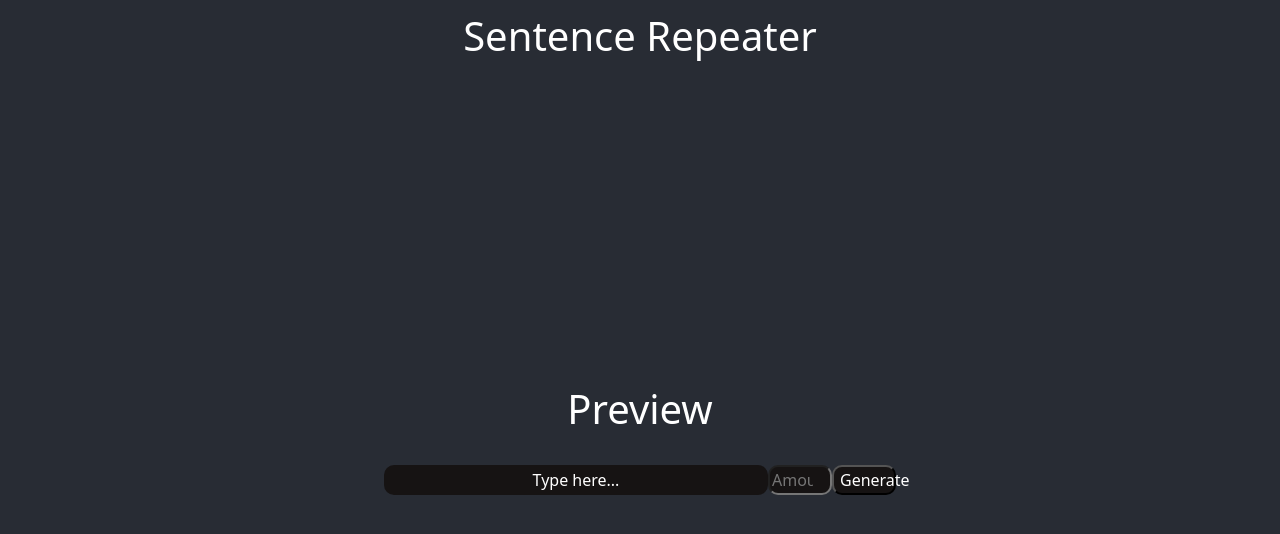
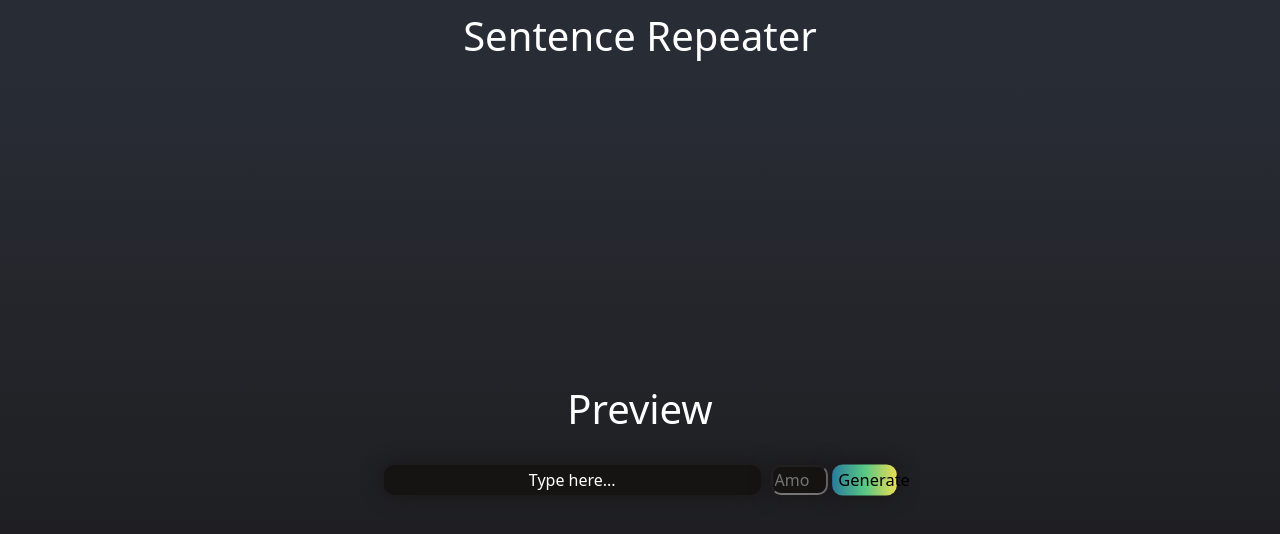
Before and after one commit to akael888/sentence-repeater, a React (Create React App) app in the folder my-app/: page / in a window 1280 px wide. Shown: the top 534 px of the page. Built offline with nearby package versions, Linux system fonts and the light colour scheme.

Commit message:
feat : Improve the CSS by adjusting the Button and it's color

```diff
--- a/my-app/src/components/generator.module.css
+++ b/my-app/src/components/generator.module.css
@@ -1,8 +1,24 @@
+@keyframes scaleUp {
+
+    0%,
+    100% {
+        transform: scale(1);
+    }
+
+    50% {
+        transform: scale(1.05);
+    }
+}
+
 #amount-field {
     background-color: rgb(22, 19, 19);
     color: white;
     border-radius: 10px;
     text-align: center;
+    border-radius: 10px;
+    box-shadow: 0px 0px 21px -1px rgb(22, 19, 19);
+    -webkit-box-shadow: 0px 0px 21px -1px rgb(22, 19, 19);
+    -moz-box-shadow: 0px 0px 21px -1px rgb(22, 19, 19);
 }
 
 
@@ -20,15 +36,25 @@
 
 
 #generate-button {
-    background-color: rgb(22, 19, 19);
-    color: white;
+    background: #2A7B9B;
+    background: linear-gradient(90deg, rgba(42, 123, 155, 1) 0%, rgba(87, 199, 133, 1) 50%, rgba(237, 221, 83, 1) 100%);
+    color: black;
     border-radius: 10px;
+    border-radius: 10px;
+    box-shadow: 0px 0px 21px -1px rgb(22, 19, 19);
+    -webkit-box-shadow: 0px 0px 21px -1px rgb(22, 19, 19);
+    -moz-box-shadow: 0px 0px 21px -1px rgb(22, 19, 19);
+    border: none;
+    animation: scaleUp 2s ease-in-out infinite;
 }
 
 #generate-button:hover {
     background-color: rgb(255, 255, 255);
-    color: #282c34;
-    box-shadow: 0px 0px 21px -1px rgba(255, 255, 255, 0.75);
-    -webkit-box-shadow: 0px 0px 21px -1px rgba(255, 255, 255, 0.75);
-    -moz-box-shadow: 0px 0px 21px -1px rgba(255, 255, 255, 0.75);
+    box-shadow: 0px 0px 15px -1px #2A7B9B;
+    ;
+    -webkit-box-shadow: 0px 0px 15px -1px #2A7B9B;
+    ;
+    -moz-box-shadow: 0px 0px 15px -1px #2A7B9B;
+    ;
+
 }
--- a/my-app/src/components/repeater.module.css
+++ b/my-app/src/components/repeater.module.css
@@ -2,7 +2,7 @@
   color: white;
 }
 
-.preview-container{
+.preview-container {
   width: 100%;
   height: 10%;
 }
@@ -11,7 +11,8 @@
   width: 100%;
   min-height: 90vh;
   display: inline-flex;
-  background-color: #282c34;
+  background: #282C34;
+  background: linear-gradient(180deg, rgba(40, 44, 52, 1) 0%, rgba(26, 24, 24, 1) 100%);
   place-content: center;
   overflow: hidden;
 }
@@ -57,6 +58,7 @@
 .repeater-container {
   display: inline-flex;
   width: 50%;
+  gap: 10px;
 }
 
 .main-text-container {
@@ -64,6 +66,11 @@
   background-color: rgb(22, 19, 19);
   place-content: center;
   border-radius: 10px;
+  box-shadow: 0px 0px 21px -1px rgb(22, 19, 19);
+  -webkit-box-shadow: 0px 0px 21px -1px rgb(22, 19, 19);
+  -moz-box-shadow: 0px 0px 21px -1px rgb(22, 19, 19);
+  cursor: text;
+  gap: 100px;
 }
 
 .main-text-container:focus {
@@ -85,6 +92,8 @@
 
 .generator-container {
   width: 25%;
+  display: inline-flex;
+  gap: 5px;
   place-content: center;
   border-radius: 10px;
 }
```
